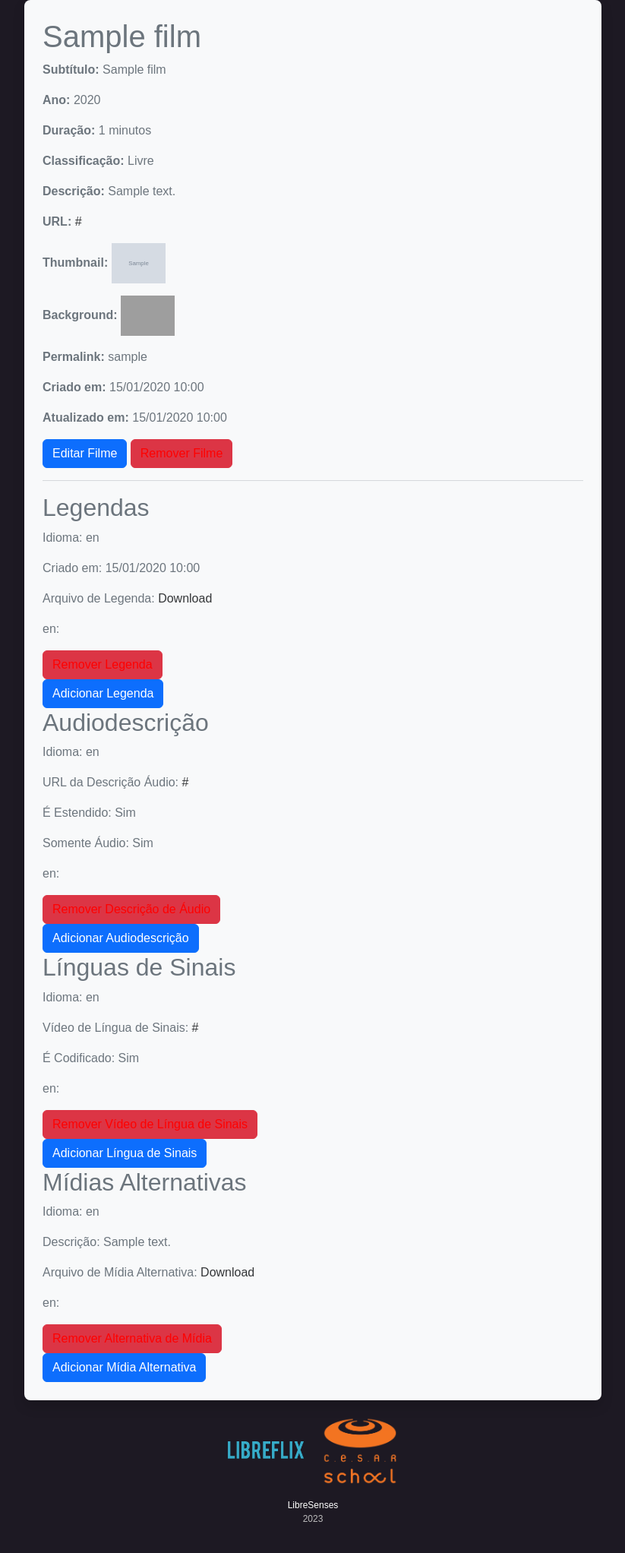
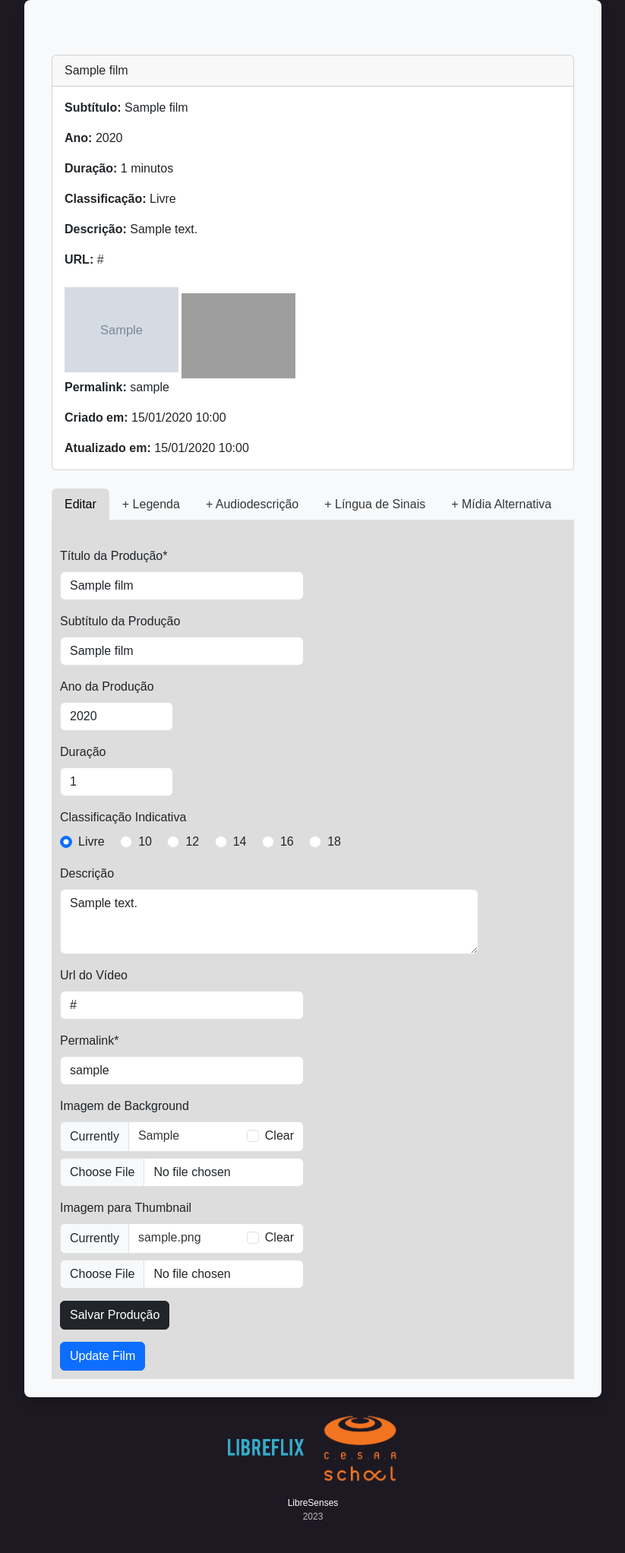
Before and after one commit to pedro-coelho-dr/libreSenses, a Django app: page /film/1/ in a window 1280 px wide. Shown: the part 79-2123 px from the top of the page at 76% size, without its empty margins (228-1051 px from the left). After the commit the page ends 2079 px from the top, so only its background shows below. Run offline with Django 4.2, Linux system fonts and the light colour scheme; tables that the repository leaves empty hold one stand-in row (values such as "Sample post"); grey boxes marked "Sample" are stand-in pictures; some libraries are stand-ins or nearby versions; grey boxes are pictures that could not be loaded.

Commit message:
organizando o film profile 	modified:   libresenses/forms.py 	modified:   libresenses/static/css/custom.css 	new file:   libresenses/templates/audio_description_form.html 	new file:   libresenses/templates/caption_form.html 	new file:   libresenses/templates/edit_film_form.html 	modified:   libresenses/templates/film_list.html 	modified:   libresenses/templates/film_profile.html 	modified:   libresenses/templates/index.html 	new file:   libresenses/templates/media_alternative_form.html 	new file:   libresenses/templates/sign_language_form.html

```diff
--- a/libresenses/forms.py
+++ b/libresenses/forms.py
@@ -162,7 +162,16 @@
     class Meta:
         model = Caption
         fields = ['caption_file', 'language']
-        exclude = ['film', 'created_at', 'updated_at']
+
+    def __init__(self, *args, **kwargs):
+        super(CaptionForm, self).__init__(*args, **kwargs)
+        self.helper = FormHelper()
+        self.helper.form_method = 'post'
+        self.helper.layout = Layout(
+            'caption_file',
+            'language',
+            FormActions(Submit('submit', 'Salvar Legenda', css_class='btn btn-dark'))
+            )
 
     def clean_caption_file(self):
         caption_file = self.cleaned_data.get('caption_file')
@@ -177,16 +186,47 @@
     class Meta:
         model = AudioDescription
         fields = ['audio_url', 'language', 'is_extended', 'is_only_audio']
-        exclude = ['film', 'created_at', 'updated_at']
+
+    def __init__(self, *args, **kwargs):
+        super(AudioDescriptionForm, self).__init__(*args, **kwargs)
+        self.helper = FormHelper()
+        self.helper.form_method = 'post'
+        self.helper.layout = Layout(
+            'audio_url',
+            'language',
+            'is_extended',
+            'is_only_audio',
+            FormActions(Submit('submit', 'Salvar Descrição Áudio', css_class='btn btn-dark'))
+        )
 
 class SignLanguageForm(forms.ModelForm):
     class Meta:
         model = SignLanguage
         fields = ['sign_language_video_url', 'language', 'is_hardcoded']
-        exclude = ['film', 'created_at', 'updated_at']
+
+    def __init__(self, *args, **kwargs):
+        super(SignLanguageForm, self).__init__(*args, **kwargs)
+        self.helper = FormHelper()
+        self.helper.form_method = 'post'
+        self.helper.layout = Layout(
+            'sign_language_video_url',
+            'language',
+            'is_hardcoded',
+            FormActions(Submit('submit', 'Salvar Língua de Sinais', css_class='btn btn-dark'))
+        )
 
 class MediaAlternativeForm(forms.ModelForm):
     class Meta:
         model = MediaAlternative
         fields = ['alternative_file', 'language', 'description']
-        exclude = ['film', 'created_at', 'updated_at']
+
+    def __init__(self, *args, **kwargs):
+        super(MediaAlternativeForm, self).__init__(*args, **kwargs)
+        self.helper = FormHelper()
+        self.helper.form_method = 'post'
+        self.helper.layout = Layout(
+            'alternative_file',
+            'language',
+            'description',
+            FormActions(Submit('submit', 'Salvar Mídia Alternativa', css_class='btn btn-dark'))
+        )
--- a/libresenses/static/css/custom.css
+++ b/libresenses/static/css/custom.css
@@ -57,12 +57,22 @@
 input[type="number"] {
     -moz-appearance: textfield;
 }
-
-/* .custom-black-border {
-    border-color: black;
+.tab-content {
+    border-left: 1px solid #ddd;
+    border-right: 1px solid #ddd;
+    border-top: 1px solid #ddd;
+    border-bottom: 1px solid #ddd;
+    padding: 10px;
+    background-color: #ddd;
 }
 
-.custom-black-border:focus {
-    border-color: black;
-    box-shadow: none;
-} */
+.nav-tabs {
+    margin-bottom: 0;
+}
+
+.nav-tabs .nav-item.show .nav-link,
+.nav-tabs .nav-link.active {
+    background-color: #ddd;
+    border-bottom: 1px solid #ddd;; /* Set your desired darker background color here */
+
+}
--- /dev/null
+++ b/libresenses/templates/audio_description_form.html
@@ -0,0 +1,8 @@
+{% load crispy_forms_tags %}
+
+
+<form action="{% url 'add_audio_description' film.id %}" method="post" enctype="multipart/form-data">
+    {% csrf_token %}
+    {{ audio_description_form|crispy }}
+    <button type="submit" class="btn btn-primary">Add Audio Description</button>
+</form>
--- /dev/null
+++ b/libresenses/templates/caption_form.html
@@ -0,0 +1,8 @@
+{% load crispy_forms_tags %}
+
+
+<form action="{% url 'add_caption' film.id %}" method="post" enctype="multipart/form-data">
+    {% csrf_token %}
+    {{ caption_form|crispy }}
+    <button type="submit" class="btn btn-primary">Add Caption</button>
+</form>
--- /dev/null
+++ b/libresenses/templates/edit_film_form.html
@@ -0,0 +1,7 @@
+{% load crispy_forms_tags %}
+
+<form action="{% url 'update_film' film.id %}" method="post" enctype="multipart/form-data">
+    {% csrf_token %}
+    {% crispy film_form %}
+    <button type="submit" class="btn btn-primary">Update Film</button>
+</form>
--- a/libresenses/templates/film_profile.html
+++ b/libresenses/templates/film_profile.html
@@ -1,178 +1,81 @@
 {% extends 'index.html' %}
 {% load static %}
+{% load crispy_forms_tags %}
+{% block content %}
 
-{% block content %}
-    <h1>{{ film.title }}</h1>
-    <p><strong>Subtítulo:</strong> {{ film.subtitle }}</p>
-    <p><strong>Ano:</strong> {{ film.year }}</p>
-    <p><strong>Duração:</strong> {{ film.length }} minutos</p>
-    <p><strong>Classificação:</strong> {{ film.rating }}</p>
-    <p><strong>Descrição:</strong> {{ film.description }}</p>
-    <p><strong>URL:</strong> <a href="{{ film.url }}" target="_blank">{{ film.url }}</a></p>
+    <!-- FILM PROFILE -->
+    <div class="container mt-5">
+        <div class="card">
+            <div class="card-header">
+                {{ film.title }}
+            </div>
+            <div class="card-body">
+                <p class="card-text"><strong>Subtítulo:</strong> {{ film.subtitle }}</p>
+                <p class="card-text"><strong>Ano:</strong> {{ film.year }}</p>
+                <p class="card-text"><strong>Duração:</strong> {{ film.length }} minutos</p>
+                <p class="card-text"><strong>Classificação:</strong> {{ film.rating }}</p>
+                <p class="card-text"><strong>Descrição:</strong> {{ film.description }}</p>
+                <p class="card-text"><strong>URL:</strong> <a href="{{ film.url }}" target="_blank">{{ film.url }}</a></p>
                 {% if film.thumbnail %}
-        <p><strong>Thumbnail:</strong> <img src="{{ film.thumbnail.url }}" alt="Thumbnail" style="width:10%;"></p>
+                    <img src="{{ film.thumbnail.url }}" alt="Thumbnail" class="img-fluid" style="max-width: 150px;">
                 {% endif %}
                 {% if film.background %}
-        <p><strong>Background:</strong> <img src="{{ film.background.url }}" alt="Background" style="width:10%;"></p>
+                    <img src="{{ film.background.url }}" alt="Background" class="img-fluid mt-3" style="max-width: 150px;">
                 {% endif %}
-    <p><strong>Permalink:</strong> {{ film.permalink }}</p>
-    <p><strong>Criado em:</strong> {{ film.created_at|date:"d/m/Y H:i" }}</p>
-    <p><strong>Atualizado em:</strong> {{ film.updated_at|date:"d/m/Y H:i" }}</p>
+                <p class="card-text"><strong>Permalink:</strong> {{ film.permalink }}</p>
+                <p class="card-text"><strong>Criado em:</strong> {{ film.created_at|date:"d/m/Y H:i" }}</p>
+                <p class="card-text"><strong>Atualizado em:</strong> {{ film.updated_at|date:"d/m/Y H:i" }}</p>
+            </div>
+        </div>
+        <br>
+        <ul class="nav nav-tabs" id="formTabs">
+            <li class="nav-item">
+                <a class="nav-link active" href="#editFilm" data-bs-toggle="tab">Editar</a>
+            </li>
+            <li class="nav-item">
+                <a class="nav-link" href="#addCaption" data-bs-toggle="tab">+ Legenda</a>
+            </li>
+            <li class="nav-item">
+                <a class="nav-link" href="#addAudioDescription" data-bs-toggle="tab">+ Audiodescrição</a>
+            </li>
+            <li class="nav-item">
+                <a class="nav-link" href="#addSignLanguage" data-bs-toggle="tab">+ Língua de Sinais</a>
+            </li>
+            <li class="nav-item">
+                <a class="nav-link" href="#addMediaAlternative" data-bs-toggle="tab">+ Mídia Alternativa</a>
+            </li>
+        </ul>
 
-    <div class="actions">
-        <button class="btn btn-primary" onclick="toggleForm('edit-film-form')">Editar Filme</button>
-        <div id="edit-film-form" style="display:none;">
-            <form action="{% url 'update_film' film.id %}" method="post" enctype="multipart/form-data">
-                {% csrf_token %}
-                {{ film_form.as_p }}
-                <button type="submit" class="btn btn-primary">Update Film</button>
-            </form>
-        </div>
-        <form action="{% url 'delete_entry' model_name='film' entry_id=film.id %}" method="post" style="display: inline;">
-            {% csrf_token %}
-            <button type="button" onclick="confirmDelete(this.form)" class="btn btn-danger" style="color: red;">Remover Filme</button>
-        </form>
+
+        <div class="tab-content">
+            <!-- Edit Film Form -->
+            <div class="tab-pane fade show active" id="editFilm">
+                <br>
+                {% include 'edit_film_form.html' %}
             </div>
 
-    <hr>
-    <!-- Legendas -->
-
-    <h2>Legendas</h2>
-    {% for caption in film.captions.all %}
-        <div>
-            <p>Idioma: {{ caption.language }}</p>
-            <p>Criado em: {{ caption.created_at|date:"d/m/Y H:i" }}</p>
-            <!-- Other fields if necessary -->
-            <p>
-                Arquivo de Legenda:
-                {% if caption.caption_file %}
-                    <a href="{{ caption.caption_file.url }}">Download</a>
-                {% else %}
-                    Sem arquivo
-                {% endif %}
-            </p>
-            <form action="{% url 'delete_entry' model_name='caption' entry_id=caption.id %}" method="post">
-                {% csrf_token %}
-                <p>{{ caption.language }}: <a href="{{ caption.file.url }}">{{ caption.file_name }}</a></p>
-                <button type="button" onclick="confirmDelete(this.form)" class="btn btn-danger" style="color: red;">Remover Legenda</button>
-            </form>
-        </div>
-    {% empty %}
-        <p>Nenhuma legenda disponível.</p>
-    {% endfor %}
-
-    <button class="btn btn-primary" onclick="toggleForm('add-caption-form')">Adicionar Legenda</button>
-    <div id="add-caption-form" style="display:none;">
-        <form action="{% url 'add_caption' film.id %}" method="post" enctype="multipart/form-data">
-            {% csrf_token %}
-            {{ caption_form.as_p }}
-            <button type="submit" class="btn btn-primary">Add Caption</button>
-        </form>
+            <!-- Add Caption Form -->
+            <div class="tab-pane fade" id="addCaption">
+                <br>
+                {% include 'caption_form.html' %}
             </div>
 
-    <!-- Audiodescrição -->
-
-    <h2>Audiodescrição</h2>
-    {% for audio_description in film.audio_descriptions.all %}
-        <div>
-            <p>Idioma: {{ audio_description.language }}</p>
-            <p>URL da Descrição Áudio: <a href="{{ audio_description.audio_url }}" target="_blank">{{ audio_description.audio_url }}</a></p>
-            <p>É Estendido: {{ audio_description.is_extended|yesno:"Sim,Não" }}</p>
-            <p>Somente Áudio: {{ audio_description.is_only_audio|yesno:"Sim,Não" }}</p>
-            <form action="{% url 'delete_entry' model_name='audio_description' entry_id=audio_description.id %}" method="post">
-                {% csrf_token %}
-                <p>{{ audio_description.language }}: <a href="{{ audio_description.file.url }}">{{ audio_description.file_name }}</a></p>
-                <button type="button" onclick="confirmDelete(this.form)" class="btn btn-danger" style="color: red;">Remover Descrição de Áudio</button>
-            </form>
-        </div>
-    {% empty %}
-        <p>Nenhuma audiodescrição disponível.</p>
-    {% endfor %}
-
-    <button class="btn btn-primary" onclick="toggleForm('add-audio-description-form')">Adicionar Audiodescrição</button>
-    <div id="add-audio-description-form" style="display:none;">
-        <form action="{% url 'add_audio_description' film.id %}" method="post" enctype="multipart/form-data">
-            {% csrf_token %}
-            {{ audio_description_form.as_p }}
-            <button type="submit" class="btn btn-primary">Add Audio Description</button>
-        </form>
+            <!-- Add Audio Description Form -->
+            <div class="tab-pane fade" id="addAudioDescription">
+                <br>
+                {% include 'audio_description_form.html' %}
             </div>
 
-
-    <!-- Línguas de Sinais -->
-    <h2>Línguas de Sinais</h2>
-    {% for sign_language in film.sign_languages.all %}
-        <div>
-            <p>Idioma: {{ sign_language.language }}</p>
-            <p>Vídeo de Língua de Sinais: <a href="{{ sign_language.sign_language_video_url }}" target="_blank">{{ sign_language.sign_language_video_url }}</a></p>
-            <p>É Codificado: {{ sign_language.is_hardcoded|yesno:"Sim,Não" }}</p>
-            <form action="{% url 'delete_entry' model_name='sign_language' entry_id=sign_language.id %}" method="post">
-                {% csrf_token %}
-                <p>{{ sign_language.language }}: <a href="{{ sign_language.file.url }}">{{ sign_language.file_name }}</a></p>
-                <button type="button" onclick="confirmDelete(this.form)" class="btn btn-danger" style="color: red;">Remover Vídeo de Língua de Sinais</button>
-            </form>
-        </div>
-    {% empty %}
-        <p>Nenhuma língua de sinais disponível.</p>
-    {% endfor %}
-    <button class="btn btn-primary" onclick="toggleForm('add-sign-language-form')">Adicionar Língua de Sinais</button>
-    <div id="add-sign-language-form" style="display:none;">
-        <form action="{% url 'add_sign_language' film.id %}" method="post" enctype="multipart/form-data">
-            {% csrf_token %}
-            {{ sign_language_form.as_p }}
-            <button type="submit" class="btn btn-primary">Adicionar Vídeo de Língua de Sinais</button>
-        </form>
+            <!-- Add Sign Language Form -->
+            <div class="tab-pane fade" id="addSignLanguage">
+                <br>
+                {% include 'sign_language_form.html' %}
             </div>
 
-    <!-- Mídia Alternativa -->
-
-
-    <h2>Mídias Alternativas</h2>
-    {% for media_alternative in film.media_alternatives.all %}
-        <div>
-            <p>Idioma: {{ media_alternative.language }}</p>
-            <p>Descrição: {{ media_alternative.description }}</p>
-            <p>
-                Arquivo de Mídia Alternativa:
-                {% if media_alternative.alternative_file %}
-                    <a href="{{ media_alternative.alternative_file.url }}">Download</a>
-                {% else %}
-                    Sem arquivo
-                {% endif %}
-            </p>
-            <form action="{% url 'delete_entry' model_name='media_alternative' entry_id=media_alternative.id %}" method="post">
-                {% csrf_token %}
-                <p>{{ media_alternative.language }}: <a href="{{ media_alternative.file.url }}">{{ media_alternative.file_name }}</a></p>
-                <button type="button" onclick="confirmDelete(this.form)" class="btn btn-danger" style="color: red;">Remover Alternativa de Mídia</button>
-            </form>
+            <!-- Add Media Alternative Form -->
+            <div class="tab-pane fade" id="addMediaAlternative">
+                <br>
+                {% include 'media_alternative_form.html' %}
             </div>
-    {% empty %}
-        <p>Nenhuma mídia alternativa disponível.</p>
-    {% endfor %}
-
-    <button class="btn btn-primary" onclick="toggleForm('add-media-alternative-form')">Adicionar Mídia Alternativa</button>
-    <div id="add-media-alternative-form" style="display:none;">
-        <form action="{% url 'add_media_alternative' film.id %}" method="post" enctype="multipart/form-data">
-            {% csrf_token %}
-            {{ media_alternative_form.as_p }}
-            <button type="submit" class="btn btn-primary">Adicionar Alternativa de Mídia</button>
-        </form>
         </div>
-
-    <script>
-        function confirmDelete(formElement) {
-            if (confirm("Tem certeza que deseja remover este item?")) {
-                formElement.submit();
-            }
-        }
-        function toggleForm(formId) {
-            var form = document.getElementById(formId);
-            if (form.style.display === "none") {
-                form.style.display = "block";
-            } else {
-                form.style.display = "none";
-            }
-        }
-    </script>
-
         {% endblock %}
--- a/libresenses/templates/index.html
+++ b/libresenses/templates/index.html
@@ -12,7 +12,7 @@
     <body>
         {% include 'navbar.html' %}
         <main class="container main-content">
-            <div class="row justify-content-center text-secondary">
+            <div class="row justify-content-center text-dark">
                 <div class="col-lg-8 bg-light rounded-3 shadow p-4"">
                         {% block content %}
                         <!-- Main Content -->
--- /dev/null
+++ b/libresenses/templates/media_alternative_form.html
@@ -0,0 +1,8 @@
+{% load crispy_forms_tags %}
+
+
+<form action="{% url 'add_media_alternative' film.id %}" method="post" enctype="multipart/form-data">
+    {% csrf_token %}
+    {{ media_alternative_form|crispy }}
+    <button type="submit" class="btn btn-primary">Add Media Alternative</button>
+</form>
--- /dev/null
+++ b/libresenses/templates/sign_language_form.html
@@ -0,0 +1,7 @@
+{% load crispy_forms_tags %}
+
+<form action="{% url 'add_sign_language' film.id %}" method="post" enctype="multipart/form-data">
+    {% csrf_token %}
+    {{ sign_language_form|crispy }}
+    <button type="submit" class="btn btn-primary">Add Sign Language</button>
+</form>
```
Also changed, not shown: libresenses/templates/film_list.html (+10 -10 lines). Lines whose indentation alone changed are shown as unchanged.
